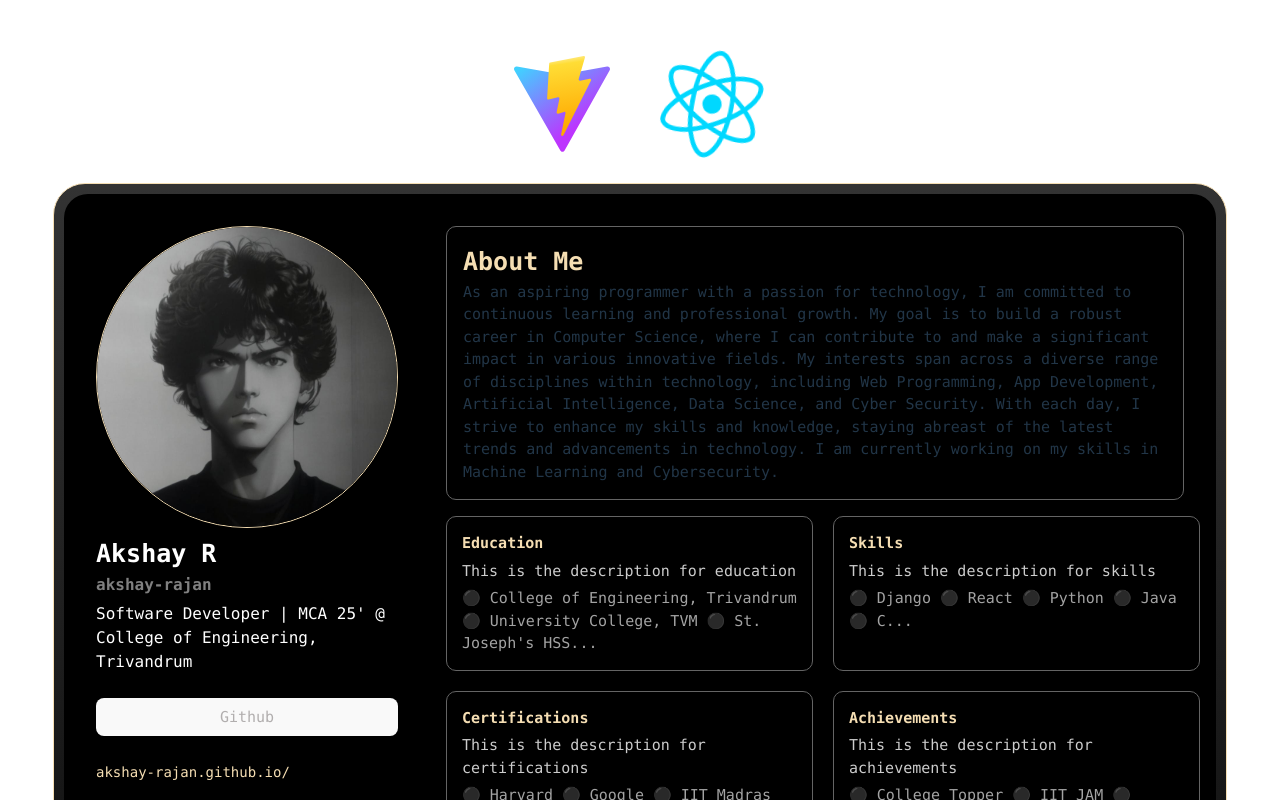
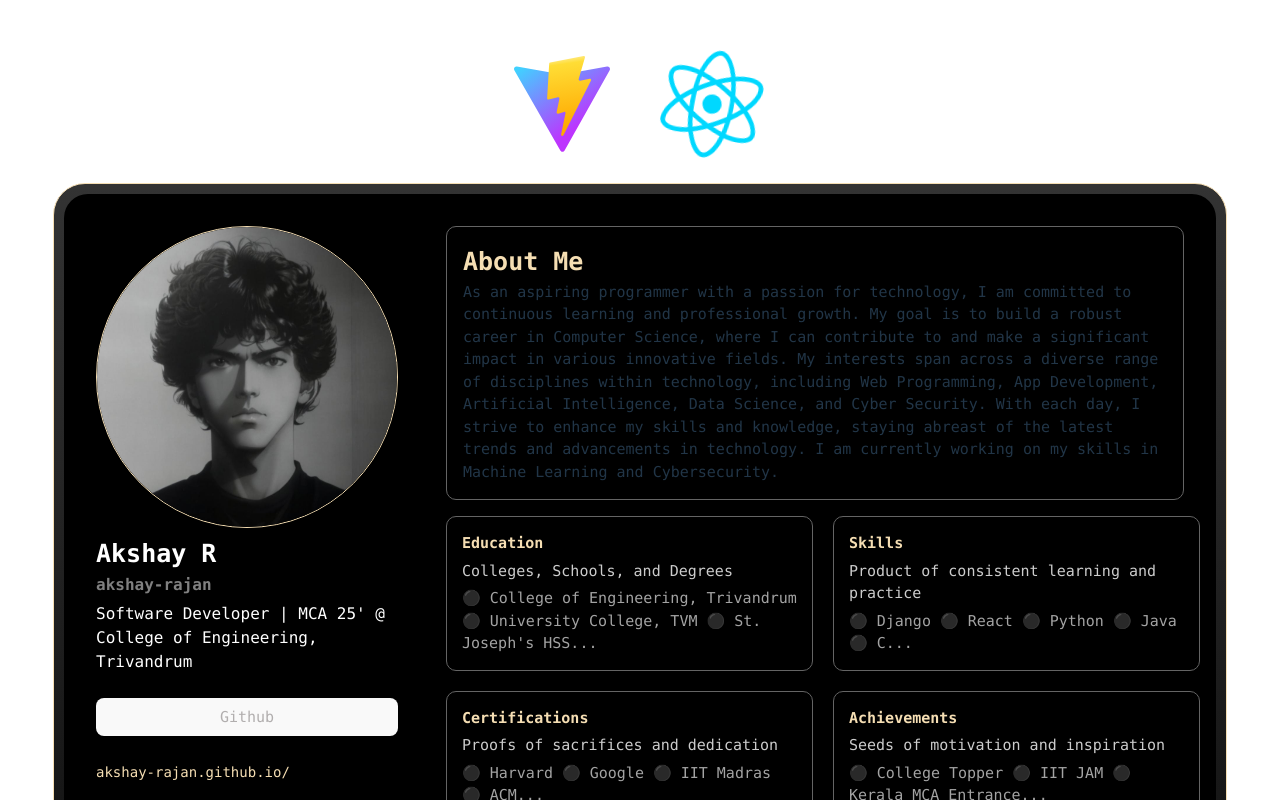
Before and after one commit to akshay-rajan/react-gh-pages, a React (Vite) app: page / in a window 1280 px wide. Shown: the top 800 px of the page. Built offline with nearby package versions, Linux system fonts and the light colour scheme.

Commit message:
Add descriptions to cards

```diff
--- a/src/components/AboutCards.jsx
+++ b/src/components/AboutCards.jsx
@@ -6,7 +6,7 @@ export default function AboutCards() {
 
   const education = {
     title: "Education",
-    description: "This is the description for education",
+    description: "Colleges, Schools, and Degrees",
     points: ["College of Engineering, Trivandrum", "University College, TVM", "St. Joseph's HSS..."],
     content: [
       {
@@ -32,7 +32,7 @@ export default function AboutCards() {
 
   const skills = {
     title: "Skills",
-    description: "This is the description for skills",
+    description: "Product of consistent learning and practice",
     points: ["Django", "React", "Python", "Java", "C..."],
     content: [
       {
@@ -102,7 +102,7 @@ export default function AboutCards() {
 
   const certifications = {
     title: "Certifications",
-    description: "This is the description for certifications",
+    description: "Proofs of sacrifices and dedication",
     points: ["Harvard", "Google", "IIT Madras", "ACM..."],
     content: [
       {
@@ -125,7 +125,7 @@ export default function AboutCards() {
 
   const achievements = {
     title: "Achievements",
-    description: "This is the description for achievements",
+    description: "Seeds of motivation and inspiration",
     points: ["College Topper", "IIT JAM", "Kerala MCA Entrance..."],
     content: [
       {
```
